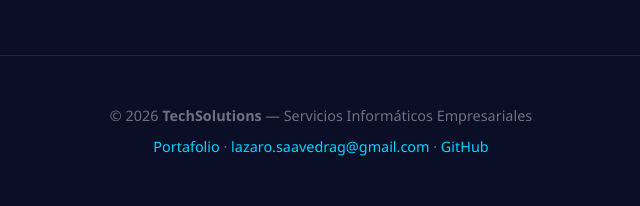
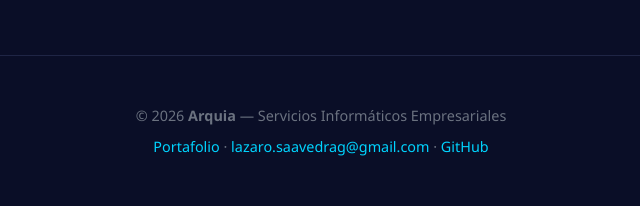
Before and after one commit to Lachy05385/techsolitions, a FastAPI app: page /index in a window 1280 px wide. Shown: the part 3081-3287 px from the top of the page, without its empty margins (319-959 px from the left). Run offline with FastAPI, Linux system fonts and the light colour scheme.

Commit message:
Arquia_Footer

```diff
--- a/templates/index.html
+++ b/templates/index.html
@@ -408,7 +408,7 @@
     </section>
 
     <footer>
-        <p>© 2026 <strong>TechSolutions</strong> — Servicios Informáticos Empresariales</p>
+        <p>© 2026 <strong>Arquia</strong> — Servicios Informáticos Empresariales</p>
         <p style="margin-top: 0.5rem;">
             <a href="/portafolio">Portafolio</a> ·
             <a href="mailto:lazaro.saavedrag@gmail.com">lazaro.saavedrag@gmail.com</a> ·
```
